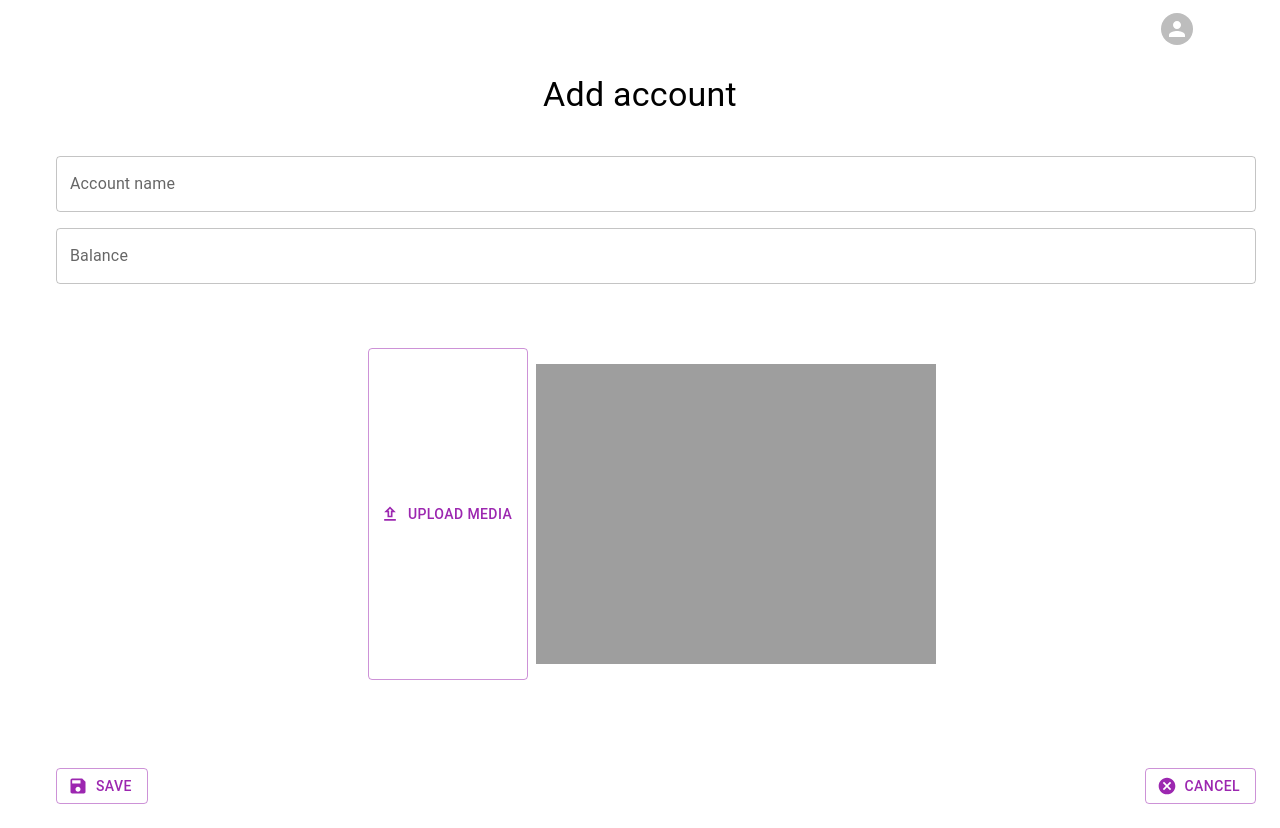
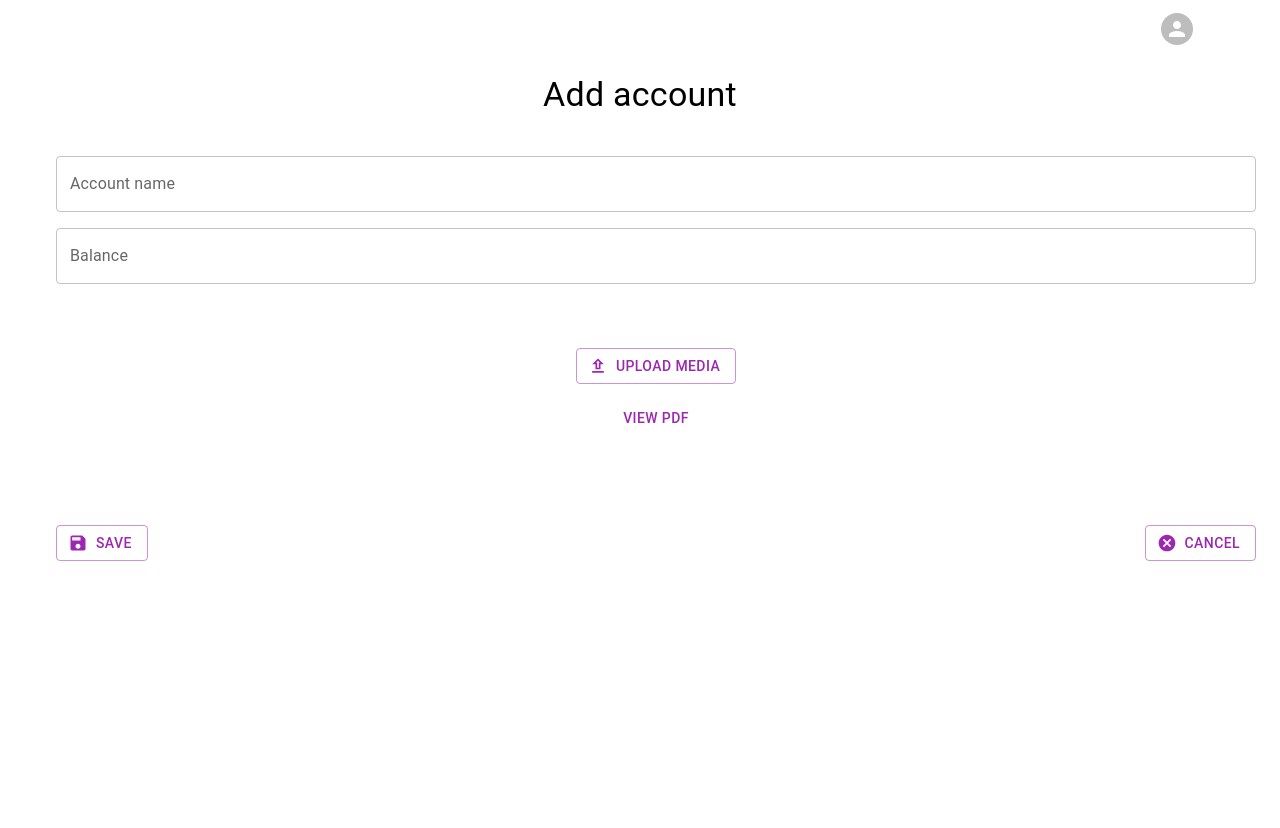
Before and after one commit to HarisKordic/MosaicPay-frontend, a Next.js app in the folder mosaicpay/: page /new-account in a window 1280 px wide. After the commit the page ends 800 px from the top, so only its background shows below. Built offline with nearby package versions, Linux system fonts and the light colour scheme.

Commit message:
feat: pdf and image rendering AB#76

```diff
--- a/mosaicpay/package.json
+++ b/mosaicpay/package.json
@@ -15,6 +15,8 @@
     "@mui/icons-material": "^5.13.7",
     "@mui/lab": "^5.0.0-alpha.135",
     "@mui/material": "^5.13.7",
+    "@react-pdf-viewer/core": "^3.12.0",
+    "@react-pdf-viewer/default-layout": "^3.12.0",
     "@types/node": "20.3.3",
     "@types/react": "18.2.14",
     "@types/react-dom": "18.2.6",
@@ -26,6 +28,8 @@
     "react": "^18.2.0",
     "react-dom": "^18.2.0",
     "react-material-ui-carousel": "^3.4.2",
+    "react-pdf": "^7.1.2",
+    "react-pdfjs": "^1.0.7",
     "swr": "^2.2.0",
     "typescript": "5.1.6",
     "yup": "^1.2.0"
--- a/mosaicpay/pages/new-account/index.tsx
+++ b/mosaicpay/pages/new-account/index.tsx
@@ -140,7 +140,7 @@ export default function NewAccount() {
 							url="http://localhost:8000/media/storage/Portret_Info_Studio_01_Xoj6jmg.jpg"
 							userId="1"
 							accountId="1"
-							type="jpg"
+							type="pdf"
 						></Media>
 					</Box>
 					<Box
--- a/mosaicpay/src/app/components/Media.tsx
+++ b/mosaicpay/src/app/components/Media.tsx
@@ -1,23 +1,25 @@
-import { Alert, Box, ImageList, ImageListItem } from "@mui/material";
+import { Alert, Box, Button, ImageList, ImageListItem } from "@mui/material";
 import { useState } from "react";
 import UploadOutlinedIcon from "@mui/icons-material/UploadOutlined";
 import LoadingButton from "@mui/lab/LoadingButton";
 import { postDocument } from "../api";
+import Document from "next/document";
+import { useRouter } from "next/router";
 
 interface IProps {
 	accountId: string;
 	userId: string;
-	url?: string;
+	url: string;
 	type: string;
 }
 export default function Media(props: IProps) {
 	const [maxUploadNumReached, setMaxUploadNumReached] = useState(false);
-
+	const router = useRouter();
 	const [isSavingLoading, setIsSavingLoading] = useState(false);
 	const [url, setUrl] = useState(props.url);
+	const [type, setType] = useState(props.type);
 
 	const handleFileUpload = async (event: any) => {
-		console.log(event.target.files);
 		uploadImages(event.target.files);
 	};
 	const uploadImages = async (file: any) => {
@@ -26,12 +28,13 @@ export default function Media(props: IProps) {
 		try {
 			let form = new FormData();
 			form.append("url", file[0]);
-			form.append("type", props.type);
+			form.append("type", file[0].type.split("/")[1]);
 			form.append("user", props.userId);
 			form.append("account", props.accountId);
 			const result = await postDocument(form);
 			//@ts-ignore
 			setUrl(result.data?.url);
+			setType(result.data?.type);
 		} catch (error: any) {
 			if (error.response.status === 405) {
 				setMaxUploadNumReached(true);
@@ -46,7 +49,7 @@ export default function Media(props: IProps) {
 			sx={{
 				display: "flex",
 				justifyContent: "center",
-				flexWrap: "wrap",
+				flexDirection: "column",
 			}}
 		>
 			{maxUploadNumReached ? (
@@ -72,6 +75,7 @@ export default function Media(props: IProps) {
 					/>
 				</LoadingButton>
 			)}
+			{type !== "pdf" ? (
 				<ImageList
 					variant="quilted"
 					sx={{
@@ -82,9 +86,37 @@ export default function Media(props: IProps) {
 					}}
 				>
 					<ImageListItem key={1}>
-					<img src={url} alt={"asset"} loading="lazy" />
+						<img
+							style={{
+								display: `${
+									type === "jpg" || type === "jpeg" ? "flex" : "none"
+								}`,
+							}}
+							src={url}
+							alt={"Asset"}
+							loading="lazy"
+						/>
 					</ImageListItem>
 				</ImageList>
+			) : (
+				<Box
+					sx={{
+						p: 1,
+						display: "flex",
+						justifyContent: "center",
+					}}
+				>
+					<Button
+						color="secondary"
+						sx={{
+							display: `${type === "pdf" ? "flex" : "none"}`,
+						}}
+						onClick={() => window.open(url, "_blank")}
+					>
+						View PDF
+					</Button>
+				</Box>
+			)}
 		</Box>
 	);
 }
```
Also changed, not shown: 1 other file (tests, documents, lock files or other folders). Lines whose indentation alone changed are shown as unchanged.
